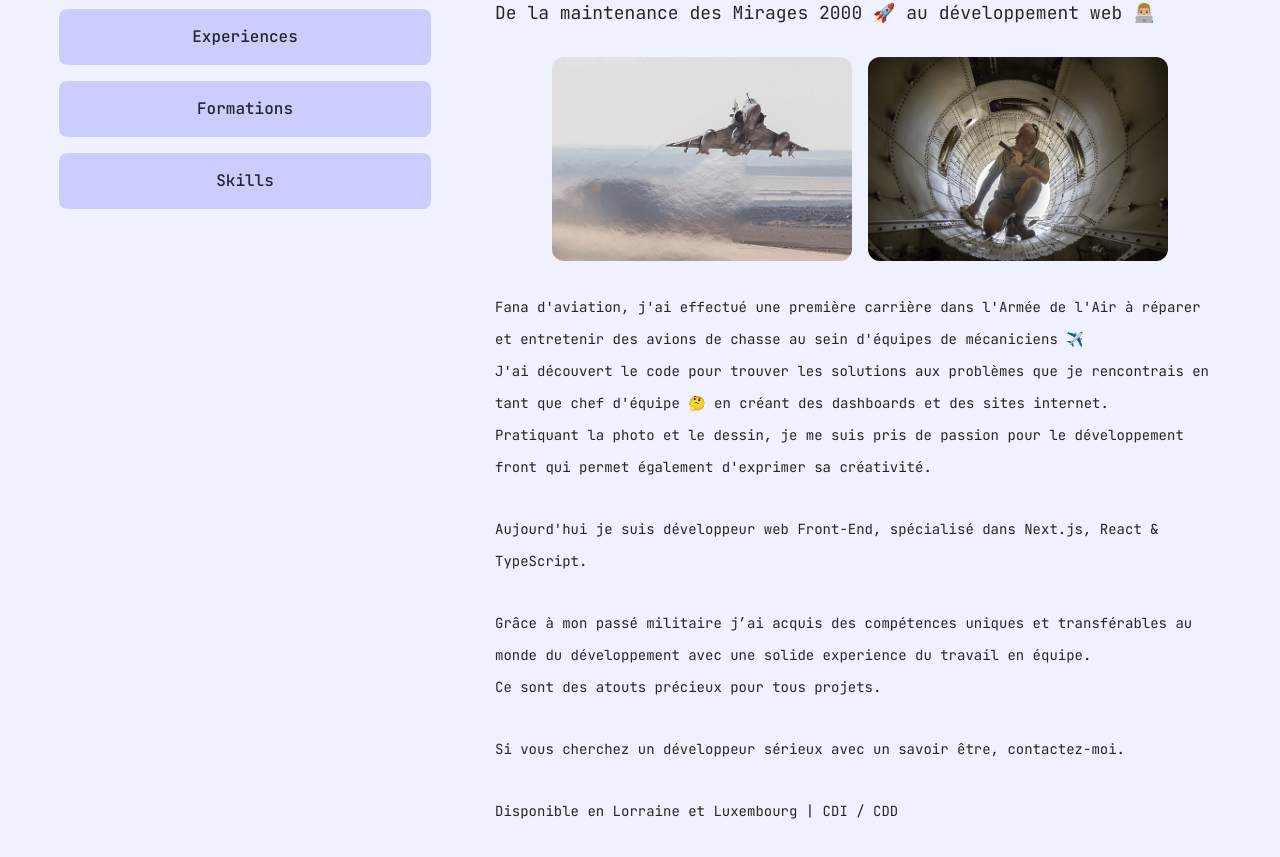
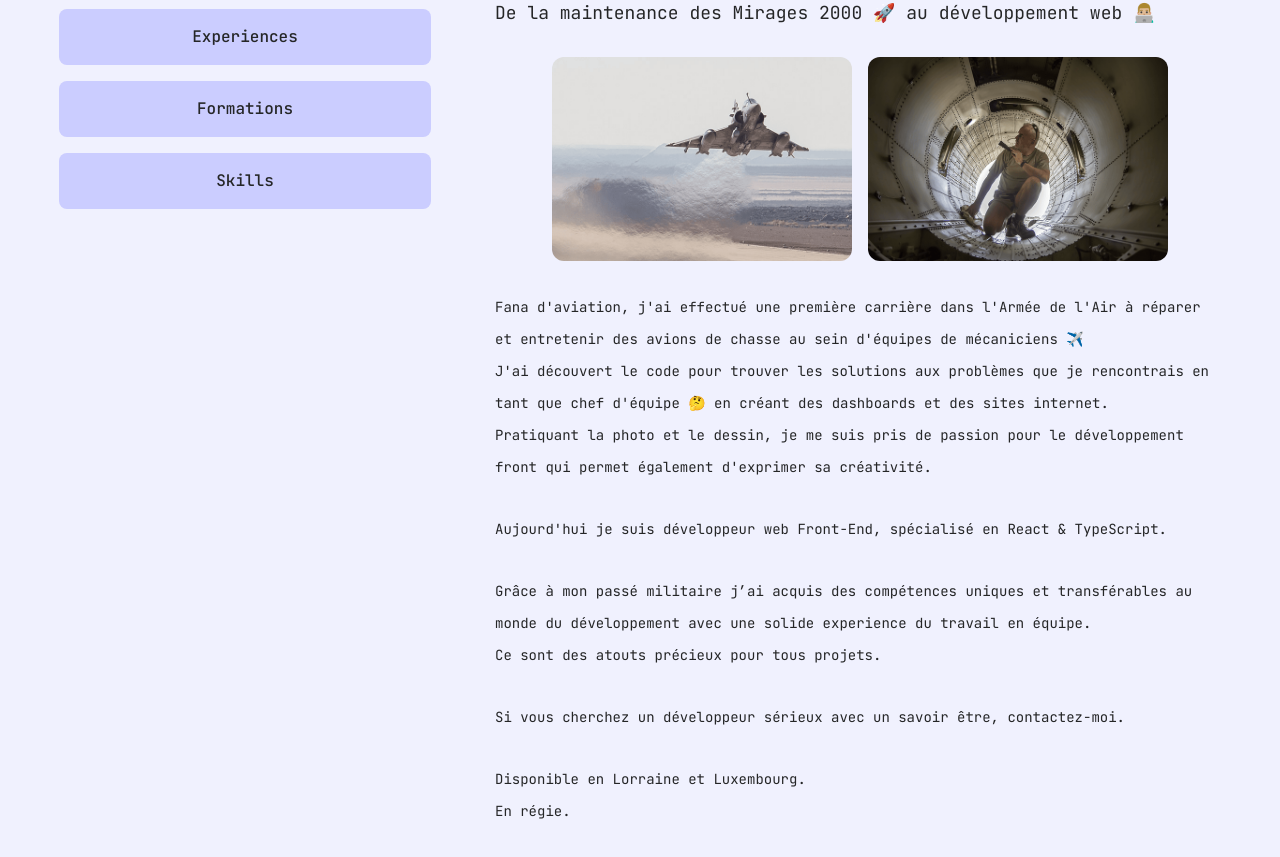
Before and after one commit to arnaudpant/next-portfolio-2024, a Next.js app: page /about in a window 1280 px wide. Shown: the part 207-1064 px from the top of the page. Built offline with nearby package versions, Linux system fonts and the light colour scheme.

Commit message:
MOD Regie

```diff
--- a/app/about/page.tsx
+++ b/app/about/page.tsx
@@ -87,7 +87,7 @@ const About = () => {
                                 </p>
                                 <p className="px-8 md:px-0 leading-8">
                                     Aujourd&apos;hui je suis développeur web
-                                    Front-End, spécialisé dans Next.js, React &
+                                    Front-End, spécialisé en React &
                                     TypeScript.
                                 </p>
                                 <p className="px-8 md:px-0 leading-8">
@@ -104,8 +104,7 @@ const About = () => {
                                     un savoir être, contactez-moi.
                                 </p>
                                 <p className="px-8 md:px-0 leading-8">
-                                    Disponible en Lorraine et Luxembourg | CDI /
-                                    CDD
+                                    Disponible en Lorraine et Luxembourg.<br /> En régie.
                                 </p>
                             </div>
                         </TabsContent>
```
